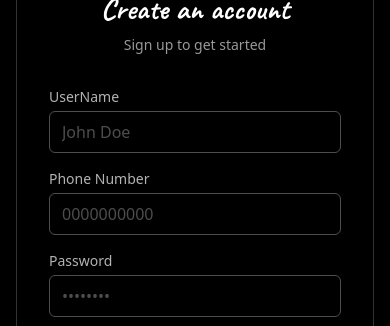
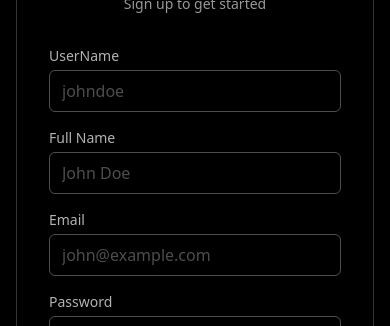
Before and after one commit to Ashcodes69/Evanesce-frontend, a Next.js app: page /auth/register in a window 390 px wide. Shown: the part 239-565 px from the top of the page. Built offline with nearby package versions, Linux system fonts and the light colour scheme; no server answers.

Commit message:
replaced phone number with email

```diff
--- a/app/auth/register/page.tsx
+++ b/app/auth/register/page.tsx
@@ -8,7 +8,8 @@ export default function Register() {
   const [error, setError] = useState("");
   const [loading, setLoding] = useState(false);
   const [userName, setUserName] = useState("");
-  const [phNum, setPhNum] = useState("");
+  const [fullName, setFullName] = useState("");
+  const [email, setEmail] = useState("");
   const [password, setPassword] = useState("");
   const [conformedPassword, setConformedPassword] = useState("");
 
@@ -20,8 +21,11 @@ export default function Register() {
     if (name === "userName") {
       setUserName(value);
     }
-    if (name === "phNum") {
-      setPhNum(value);
+    if (name === "fullName") {
+      setFullName(value);
+    }
+    if (name === "email") {
+      setEmail(value);
     }
     if (name === "password") {
       setPassword(value);
@@ -35,12 +39,18 @@ export default function Register() {
     e.preventDefault();
     setError("");
 
+    if (password !== conformedPassword) {
+      setError("Passwords do not match");
+      return;
+    }
+
     try {
       setLoding(true);
 
       const responce = await api.post("register", {
         username: userName,
-        phone_number: phNum,
+        full_name: fullName,
+        email: email,
         password: password,
       });
 
@@ -103,26 +113,45 @@ export default function Register() {
                   value={userName}
                   onChange={handleChange}
                   className="mt-1 block w-full rounded-md border border-white/30 bg-transparent px-3 py-2 text-white placeholder-white/30 shadow-sm focus:border-white/70 focus:outline-none sm:text-sm"
+                  placeholder="johndoe"
+                />
+              </div>
+
+              <div>
+                <label
+                  htmlFor="fullName"
+                  className="block text-sm font-medium text-white/70"
+                >
+                  Full Name
+                </label>
+                <input
+                  id="fullName"
+                  name="fullName"
+                  type="text"
+                  required
+                  value={fullName}
+                  onChange={handleChange}
+                  className="mt-1 block w-full rounded-md border border-white/30 bg-transparent px-3 py-2 text-white placeholder-white/30 shadow-sm focus:border-white/70 focus:outline-none sm:text-sm"
                   placeholder="John Doe"
                 />
               </div>
 
               <div>
                 <label
-                  htmlFor="phNum"
+                  htmlFor="email"
                   className="block text-sm font-medium text-white/70"
                 >
-                  Phone Number
+                  Email
                 </label>
                 <input
-                  id="phNum"
-                  name="phNum"
-                  type="text"
+                  id="email"
+                  name="email"
+                  type="email"
                   required
-                  value={phNum}
+                  value={email}
                   onChange={handleChange}
                   className="mt-1 block w-full rounded-md border border-white/30 bg-transparent px-3 py-2 text-white placeholder-white/30 shadow-sm focus:border-white/70 focus:outline-none sm:text-sm"
-                  placeholder="0000000000"
+                  placeholder="john@example.com"
                 />
               </div>
 
@@ -168,9 +197,10 @@ export default function Register() {
             <div>
               <button
                 type="submit"
-                className="flex w-full justify-center rounded-md border border-transparent bg-green-700 px-4 py-2 text-sm font-medium text-white shadow-sm hover:bg-green-600 focus:outline-none focus:ring-2 focus:ring-green-500 focus:ring-offset-2"
+                disabled={loading}
+                className="flex w-full justify-center rounded-md border border-transparent bg-green-700 px-4 py-2 text-sm font-medium text-white shadow-sm hover:bg-green-600 focus:outline-none focus:ring-2 focus:ring-green-500 focus:ring-offset-2 disabled:opacity-50"
               >
-                Sign up
+                {loading ? "Signing up..." : "Sign up"}
               </button>
             </div>
 
```
